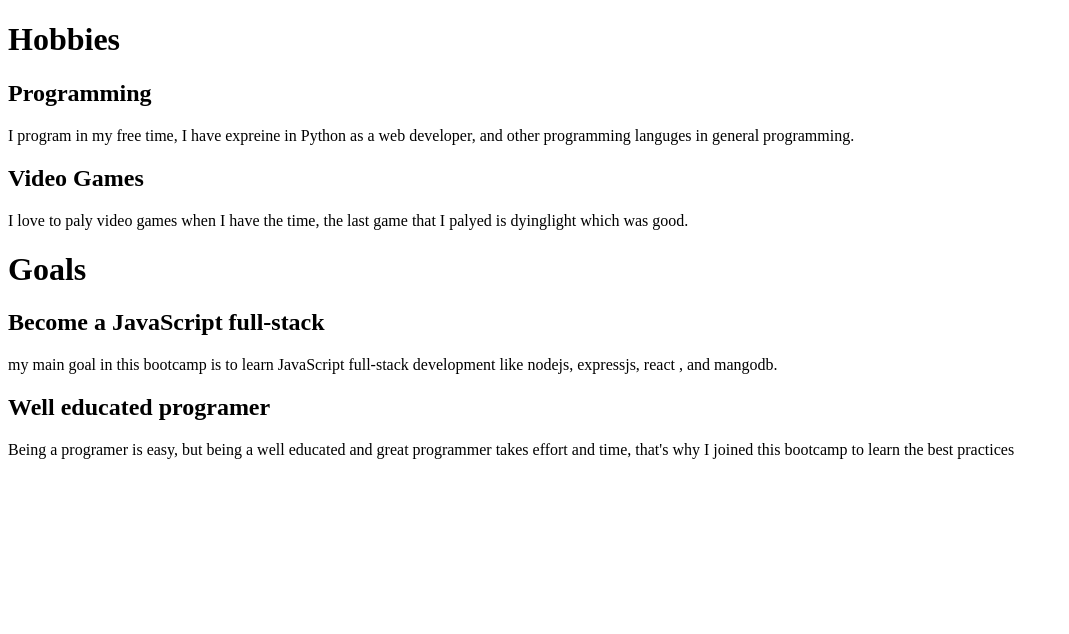
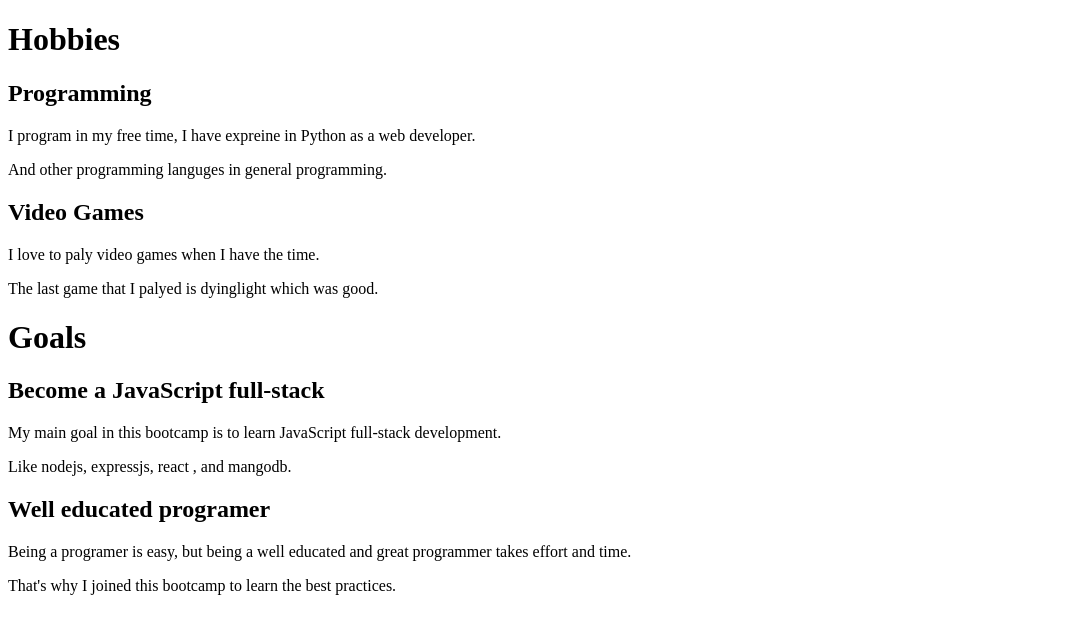
Before and after one commit to ibrahimalsaif-tuwaiq/HTML, a plain HTML site: page First Task/firstPage.html in a window 1280 px wide. Shown: the whole page, without its empty margins (0-1069 px from the left). Drawn offline with Linux system fonts and the light colour scheme.

Commit message:
fix issues

```diff
--- a/First Task/firstPage.html
+++ b/First Task/firstPage.html
@@ -10,14 +10,18 @@
 
     <h1>Hobbies</h1>
     <h2>Programming</h2>
-    <p>I program in my free time, I have expreine in Python as a web developer, and other programming languges in general programming.</p>
+    <p>I program in my free time, I have expreine in Python as a web developer.</p>
+    <p>And other programming languges in general programming.</p>
     <h2>Video Games</h2>
-    <p>I love to paly video games when I have the time, the last game that I palyed is dyinglight which was good.</p>
+    <p>I love to paly video games when I have the time.</p>
+    <p>The last game that I palyed is dyinglight which was good.</p>
     <h1>Goals</h1>
     <h2>Become a JavaScript full-stack</h2>
-    <p>my main goal in this bootcamp is to learn JavaScript full-stack development like nodejs, expressjs, react , and mangodb.</p>
+    <p>My main goal in this bootcamp is to learn JavaScript full-stack development.</p>
+    <p>Like nodejs, expressjs, react , and mangodb.</p>
     <h2>Well educated programer</h2>
-    <p>Being a programer is easy, but being a well educated and great programmer takes effort and time, that's why I joined this bootcamp to learn the best practices</p>
+    <p>Being a programer is easy, but being a well educated and great programmer takes effort and time.</p>
+    <p>That's why I joined this bootcamp to learn the best practices.</p>
 
 </body>
 </html>
```
Also changed, not shown: Second Task/tables.html (+6 -6 lines), Third Task/WebFundamentals.html (+4 -4 lines).
